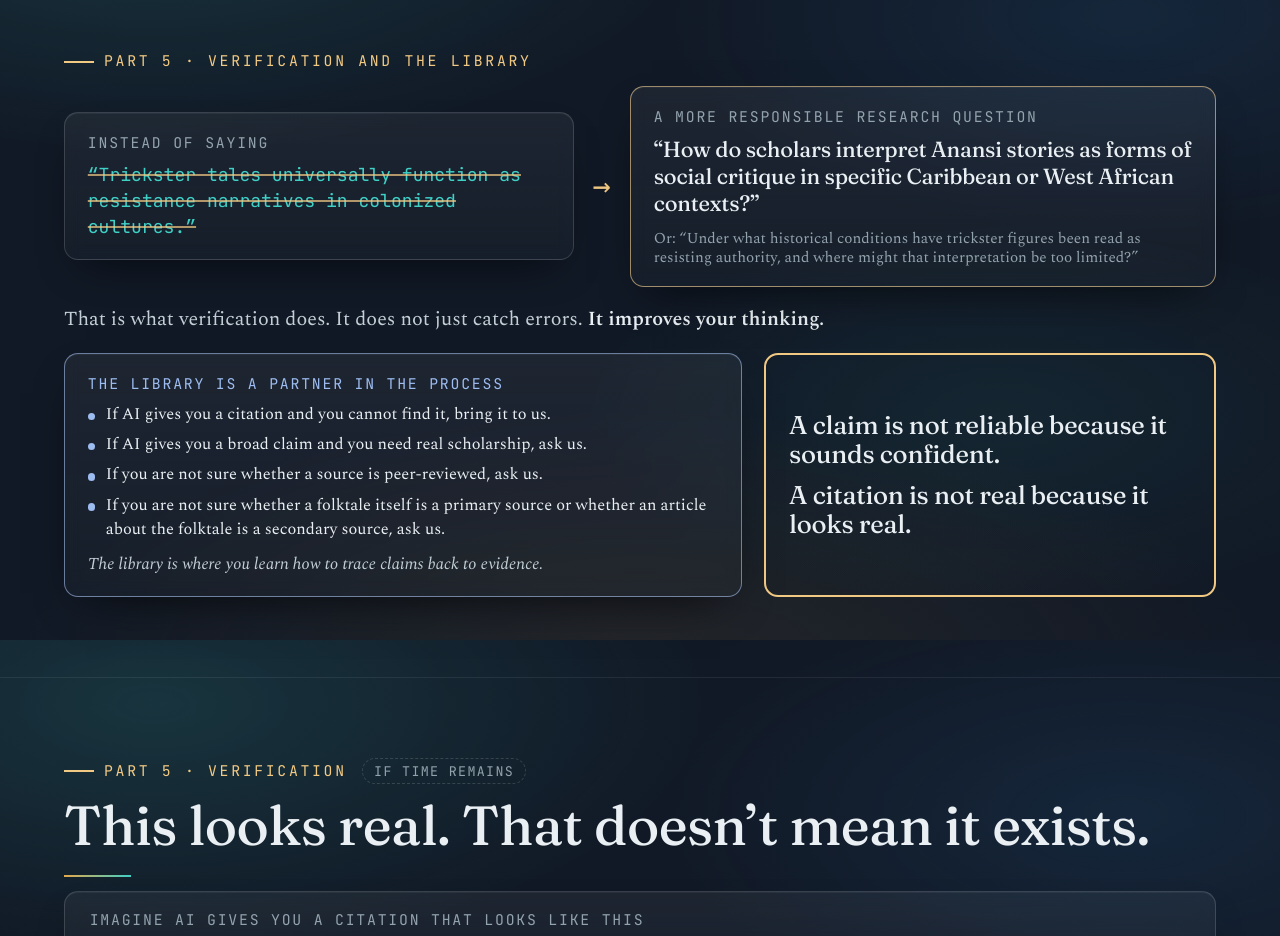
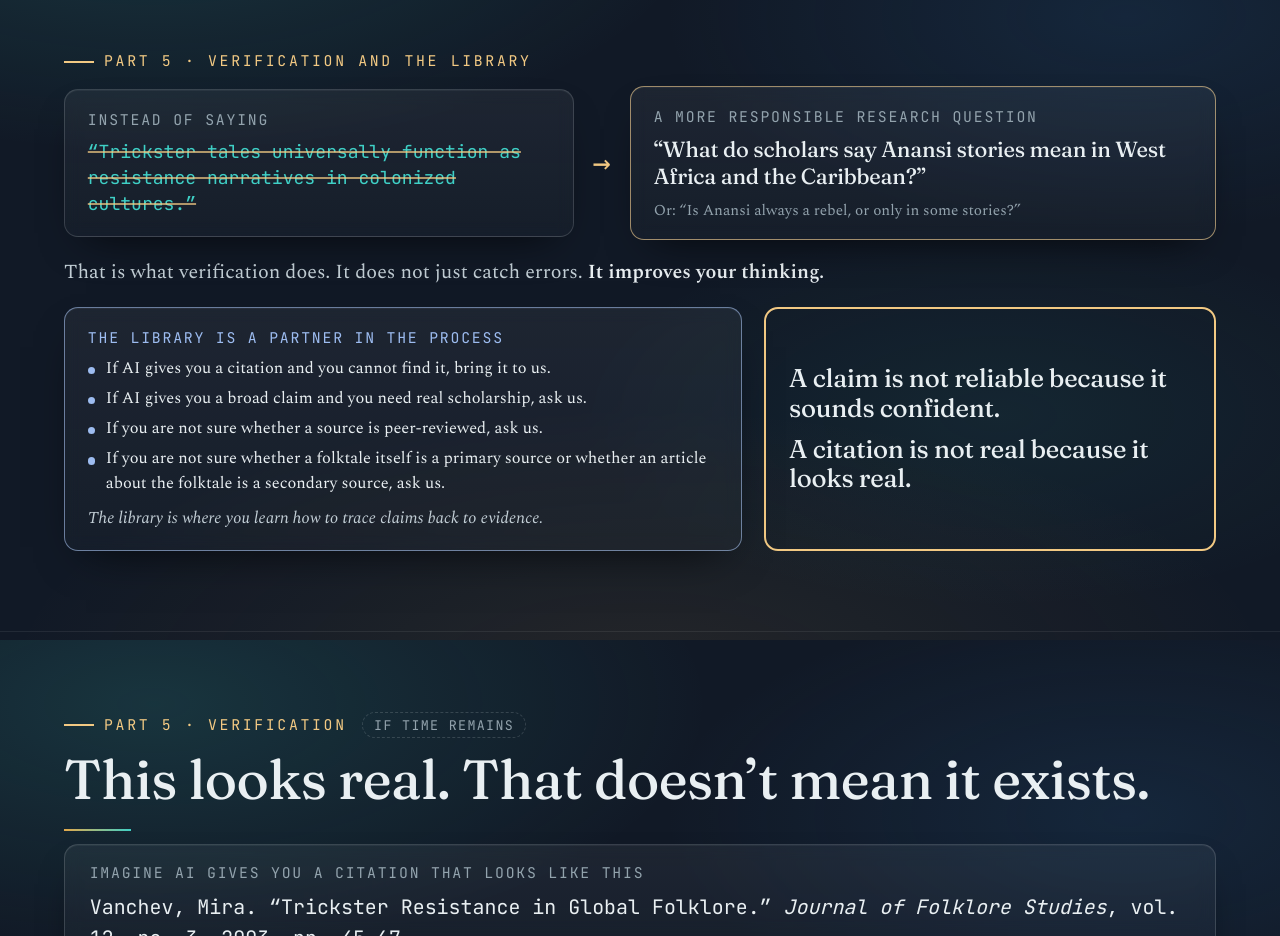
Before and after one commit to vladimirbrusov83-hub/INTRODUCTION-TO-STORYTELLING, a plain HTML site: page index.html in a window 1280 px wide. Shown: the part 4960-5896 px from the top of the page. Drawn offline with nearby package versions, Linux system fonts and the light colour scheme.

Commit message:
Part 5: simpler research-question examples for first-years
Co-Authored-By: Claude Opus 5.5 <noreply@anthropic.com>

```diff
--- a/index.html
+++ b/index.html
@@ -659,8 +659,8 @@ html .pcard.asst{--spc:227,169,75;--spk:.16}
       <div class="from card"><span class="label">Instead of saying</span><p>“Trickster tales universally function as resistance narratives in colonized cultures.”</p></div>
       <span class="arr" aria-hidden="true">→</span>
       <div class="to card" data-step="1"><span class="label">A more responsible research question</span>
-        <p>“How do scholars interpret Anansi stories as forms of social critique in specific Caribbean or West African contexts?”</p>
-        <p class="small">Or: “Under what historical conditions have trickster figures been read as resisting authority, and where might that interpretation be too limited?”</p></div>
+        <p>“What do scholars say Anansi stories mean in West Africa and the Caribbean?”</p>
+        <p class="small">Or: “Is Anansi always a rebel, or only in some stories?”</p></div>
     </div>
     <p class="improves" data-step="1">That is what verification does. It does not just catch errors. <b>It improves your thinking.</b></p>
     <div class="lib-row">
```
